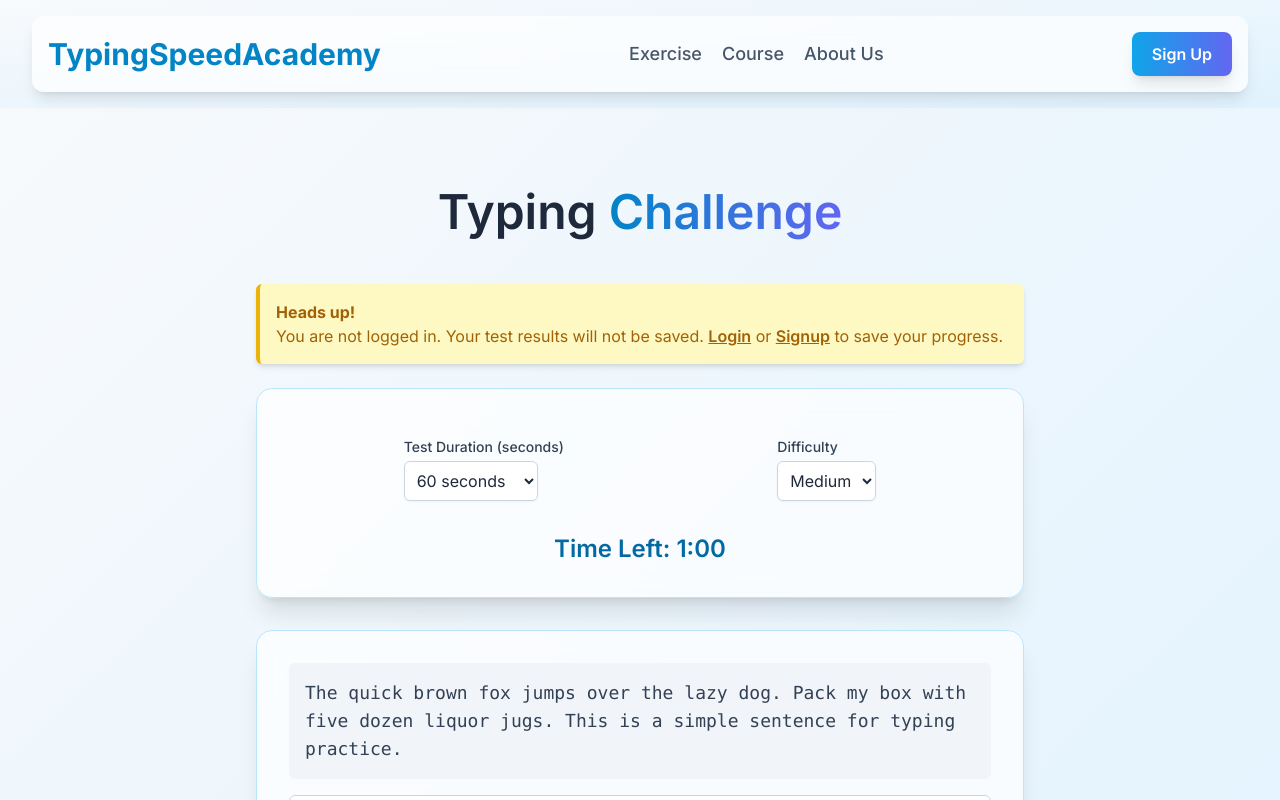
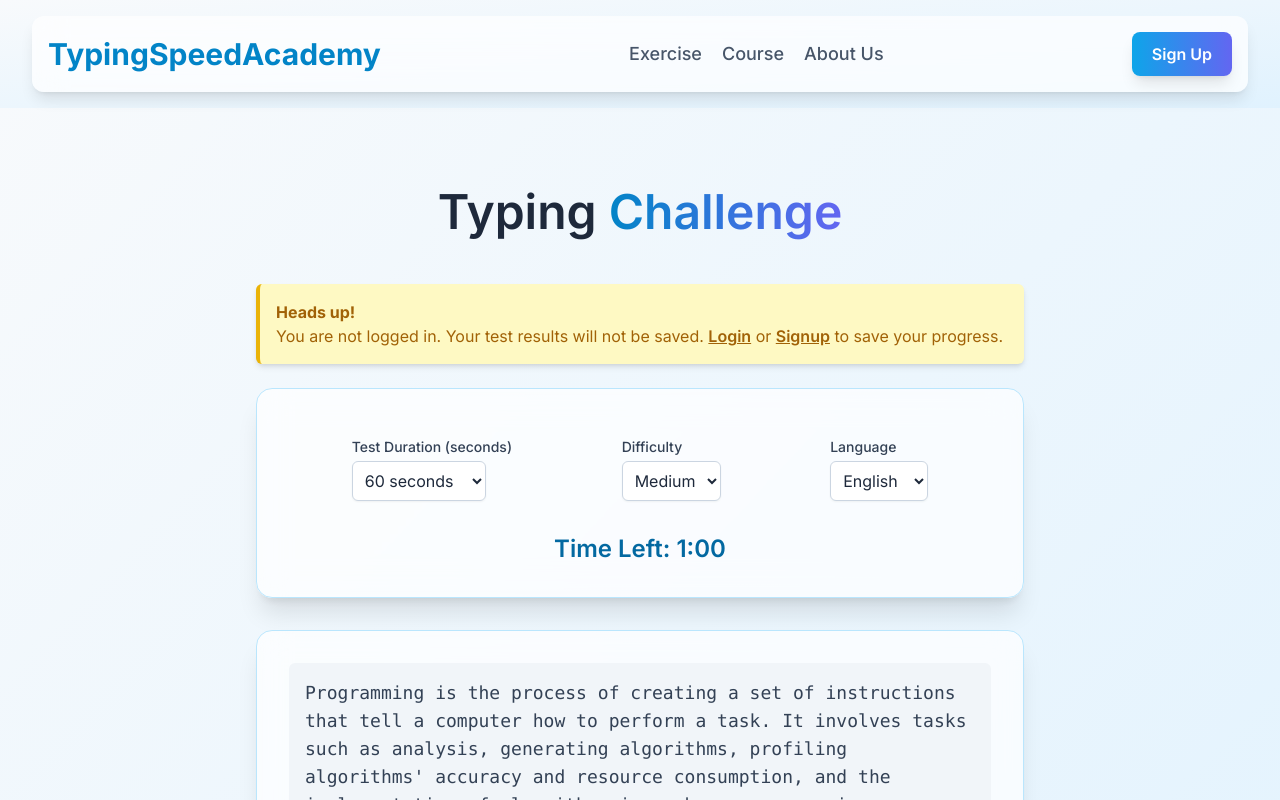
Before and after one commit to typingspeedacademy/typingspeedacadem, a Next.js app: page /typing-test in a window 1280 px wide. Shown: the top 800 px of the page. Built offline with nearby package versions, Linux system fonts and the light colour scheme.

Commit message:
Add files via upload

```diff
--- a/src/app/typing-test/page.tsx
+++ b/src/app/typing-test/page.tsx
@@ -32,10 +32,10 @@ const freeTierFeatures = [
 import TypingArea from '@/components/TypingArea';
 import StatsDisplay from '@/components/StatsDisplay';
 import SettingsPanel from '@/components/SettingsPanel';
-import { sampleTexts } from '@/data/sampleTexts';
+import { sampleTexts, SampleText } from '@/data/sampleTexts'; // Import SampleText interface
 
 const TypingTestPage = () => {
-  const [text, setText] = useState(sampleTexts[0].text);
+  const [text, setText] = useState(''); // Initialize with empty string
   const [userInput, setUserInput] = useState('');
   const [startTime, setStartTime] = useState<number | null>(null);
   const [endTime, setEndTime] = useState<number | null>(null);
@@ -46,17 +46,46 @@ const TypingTestPage = () => {
   const [duration, setDuration] = useState(60); // seconds
   const [timeLeft, setTimeLeft] = useState(duration);
   const [difficulty, setDifficulty] = useState('medium');
+  const [language, setLanguage] = useState('en'); // Added language state, default to English
   const [user, setUser] = useState<User | null>(null); // Added user state
   const supabase = createClient(); // Initialize Supabase client
 
-  // Fetch user
+  // Function to get a new text based on settings
+  const getNewText = useCallback(() => {
+    const filteredTexts = sampleTexts.filter(
+      (st) => st.difficulty === difficulty && st.language === language
+    );
+    if (filteredTexts.length > 0) {
+      setText(filteredTexts[Math.floor(Math.random() * filteredTexts.length)].text);
+    } else {
+      // Fallback if no text matches criteria (e.g. show any English text of selected difficulty)
+      const fallbackTexts = sampleTexts.filter(st => st.difficulty === difficulty && st.language === 'en');
+      if (fallbackTexts.length > 0) {
+        setText(fallbackTexts[Math.floor(Math.random() * fallbackTexts.length)].text);
+        setLanguage('en'); // Optionally reset language to 'en' if specific language text not found
+      } else {
+         // Fallback to any text if no specific difficulty/language found
+        setText(sampleTexts[Math.floor(Math.random() * sampleTexts.length)].text);
+      }
+    }
+    setUserInput('');
+    setErrors(0);
+    setStartTime(null);
+    setEndTime(null);
+    setTestActive(false);
+    setTestCompleted(false);
+    setTimeLeft(duration);
+  }, [difficulty, language, duration]);
+
+  // Fetch user and initialize text
   useEffect(() => {
     const getUser = async () => {
       const { data: { user: currentUser } } = await supabase.auth.getUser();
       setUser(currentUser);
     };
     getUser();
-  }, [supabase]);
+    getNewText(); // Initialize text on component mount and when settings change
+  }, [supabase, getNewText]); // getNewText is now a dependency
 
   // Timer logic
   useEffect(() => {
@@ -116,9 +145,10 @@ const TypingTestPage = () => {
           wpm: wpm,
           accuracy: accuracy,
           errors: errors,
-          duration_seconds: timeTakenSeconds,
-          text_used: text, // Optional: store the text used for the test
-          difficulty: difficulty, // Optional: store difficulty
+          duration_seconds: timeTakenSeconds, // Ensure this is calculated correctly
+          text_used: text,
+          difficulty: difficulty,
+          language: language, // Save language
         },
       ]);
 
@@ -159,23 +189,14 @@ const TypingTestPage = () => {
   };
 
   const resetTest = () => {
-    // Select a new random text or based on difficulty
-    const newText = sampleTexts[Math.floor(Math.random() * sampleTexts.length)].text;
-    setText(newText);
-    setUserInput('');
-    setStartTime(null);
-    setEndTime(null);
-    setErrors(0);
-    setTestActive(false);
-    setTestCompleted(false);
-    setTimeLeft(duration); // Reset timer on manual reset too
+    getNewText();
   };
 
-  const handleSettingsChange = (newDuration: number, newDifficulty: string) => {
+  const handleSettingsChange = (newDuration: number, newDifficulty: string, newLanguage: string) => {
     setDuration(newDuration);
     setDifficulty(newDifficulty);
-    // Potentially fetch new text based on difficulty
-    resetTest(); // Reset test with new settings
+    setLanguage(newLanguage);
+    // getNewText will be called by the useEffect due to dependency change
   };
 
   return (
@@ -196,6 +217,7 @@ const TypingTestPage = () => {
           onSettingsChange={handleSettingsChange}
           currentDuration={duration}
           currentDifficulty={difficulty}
+          currentLanguage={language} // Pass current language
         />
         <div className="mt-4 text-center text-2xl font-semibold text-sky-700">
           Time Left: {Math.floor(timeLeft / 60)}:{(timeLeft % 60).toString().padStart(2, '0')}
--- a/src/components/SettingsPanel.tsx
+++ b/src/components/SettingsPanel.tsx
@@ -2,18 +2,23 @@
 import React from 'react';
 
 interface SettingsPanelProps {
-  onSettingsChange: (duration: number, difficulty: string) => void;
+  onSettingsChange: (duration: number, difficulty: string, language: string) => void; // Added language to handler
   currentDuration: number;
   currentDifficulty: string;
+  currentLanguage: string; // Added current language prop
 }
 
-const SettingsPanel: React.FC<SettingsPanelProps> = ({ onSettingsChange, currentDuration, currentDifficulty }) => {
+const SettingsPanel: React.FC<SettingsPanelProps> = ({ onSettingsChange, currentDuration, currentDifficulty, currentLanguage }) => {
   const handleDurationChange = (e: React.ChangeEvent<HTMLSelectElement>) => {
-    onSettingsChange(parseInt(e.target.value, 10), currentDifficulty);
+    onSettingsChange(parseInt(e.target.value, 10), currentDifficulty, currentLanguage);
   };
 
   const handleDifficultyChange = (e: React.ChangeEvent<HTMLSelectElement>) => {
-    onSettingsChange(currentDuration, e.target.value);
+    onSettingsChange(currentDuration, e.target.value, currentLanguage);
+  };
+
+  const handleLanguageChange = (e: React.ChangeEvent<HTMLSelectElement>) => { // Added language change handler
+    onSettingsChange(currentDuration, currentDifficulty, e.target.value);
   };
 
   return (
@@ -48,6 +53,21 @@ const SettingsPanel: React.FC<SettingsPanelProps> = ({ onSettingsChange, current
           <option value="hard">Hard</option>
         </select>
       </div>
+      <div>
+        <label htmlFor="language" className="block text-sm font-medium text-slate-700 mb-1">
+          Language
+        </label>
+        <select
+          id="language"
+          value={currentLanguage}
+          onChange={handleLanguageChange}
+          className="block w-full sm:w-auto p-2 border border-slate-300 rounded-md shadow-sm focus:ring-sky-500 focus:border-sky-500 bg-white text-slate-800"
+        >
+          <option value="en">English</option>
+          <option value="es">Español</option>
+          {/* Add more languages as needed */}
+        </select>
+      </div>
     </div>
   );
 };
--- a/src/components/TypingArea.tsx
+++ b/src/components/TypingArea.tsx
@@ -11,9 +11,15 @@ interface TypingAreaProps {
 const TypingArea: React.FC<TypingAreaProps> = ({ textToType, userInput, onInputChange, disabled }) => {
   return (
     <div className="mb-4">
-      <p className="text-lg text-slate-700 p-4 bg-slate-100 rounded-md mb-4 whitespace-pre-wrap font-mono">
-        {textToType}
-      </p>
+      <div className="text-lg text-slate-700 p-4 bg-slate-100 rounded-md mb-4 whitespace-pre-wrap font-mono">
+        {textToType.split('').map((char, index) => {
+          let charClass = '';
+          if (index < userInput.length) {
+            charClass = userInput[index] === char ? 'text-green-500' : 'text-red-500 bg-red-100';
+          }
+          return <span key={index} className={charClass}>{char}</span>;
+        })}
+      </div>
       <textarea
         value={userInput}
         onChange={onInputChange}
--- a/src/data/sampleTexts.ts
+++ b/src/data/sampleTexts.ts
@@ -4,6 +4,7 @@ export interface SampleText {
   id: string;
   text: string;
   difficulty: 'easy' | 'medium' | 'hard';
+  language: 'en' | 'es'; // Added language property (e.g., English, Spanish)
   source?: string;
 }
 
@@ -12,33 +13,61 @@ export const sampleTexts: SampleText[] = [
     id: 'easy-1',
     text: 'The quick brown fox jumps over the lazy dog. Pack my box with five dozen liquor jugs. This is a simple sentence for typing practice.',
     difficulty: 'easy',
+    language: 'en',
     source: 'Pangram',
   },
   {
     id: 'medium-1',
     text: 'Programming is the process of creating a set of instructions that tell a computer how to perform a task. It involves tasks such as analysis, generating algorithms, profiling algorithms\' accuracy and resource consumption, and the implementation of algorithms in a chosen programming language.',
     difficulty: 'medium',
+    language: 'en',
     source: 'Wikipedia',
   },
   {
     id: 'hard-1',
     text: 'The International Obfuscated C Code Contest (abbreviated IOCCC) is a computer programming contest for the most creatively obfuscated C code. Held annually, it is described as "celebrating C\'s syntactical opaqueness". Previous winning entries have included a program that emulated the Enigma machine and a C compiler written in C.',
     difficulty: 'hard',
+    language: 'en',
     source: 'IOCCC',
   },
   {
     id: 'easy-2',
     text: 'Hello world. This is another easy text. Keep practicing to improve your speed and accuracy. Typing fast is a useful skill.',
     difficulty: 'easy',
+    language: 'en',
   },
   {
     id: 'medium-2',
     text: 'Artificial intelligence (AI) is intelligence demonstrated by machines, as opposed to the natural intelligence displayed by humans or animals. Leading AI textbooks define the field as the study of \'intelligent agents\': any system that perceives its environment and takes actions that maximize its chance of achieving its goals.',
     difficulty: 'medium',
+    language: 'en',
   },
   {
     id: 'hard-2',
     text: 'Quantum entanglement is a physical phenomenon that occurs when a group of particles are generated, interact, or share spatial proximity in such a way that the quantum state of each particle of the group cannot be described independently of the state of the others, including when the particles are separated by a large distance.',
     difficulty: 'hard',
+    language: 'en',
   },
+  // Adding some Spanish texts for demonstration
+  {
+    id: 'es-easy-1',
+    text: 'El rápido zorro marrón salta sobre el perro perezoso. Empaca mi caja con cinco docenas de jarras de licor. Esta es una oración simple para practicar la escritura.',
+    difficulty: 'easy',
+    language: 'es',
+    source: 'Pangram (ES)',
+  },
+  {
+    id: 'es-medium-1',
+    text: 'La programación es el proceso de crear un conjunto de instrucciones que le dicen a una computadora cómo realizar una tarea. Implica tareas como el análisis, la generación de algoritmos, la elaboración de perfiles de precisión y consumo de recursos de los algoritmos, y la implementación de algoritmos en un lenguaje de programación elegido.',
+    difficulty: 'medium',
+    language: 'es',
+    source: 'Wikipedia (ES)',
+  },
+  {
+    id: 'es-hard-1',
+    text: 'El Concurso Internacional de Código C Ofuscado (abreviado IOCCC) es un concurso de programación informática para el código C más creativamente ofuscado. Celebrado anualmente, se describe como "la celebración de la opacidad sintáctica de C". Las participaciones ganadoras anteriores han incluido un programa que emulaba la máquina Enigma y un compilador de C escrito en C.',
+    difficulty: 'hard',
+    language: 'es',
+    source: 'IOCCC (ES)',
+  }
 ];
```
